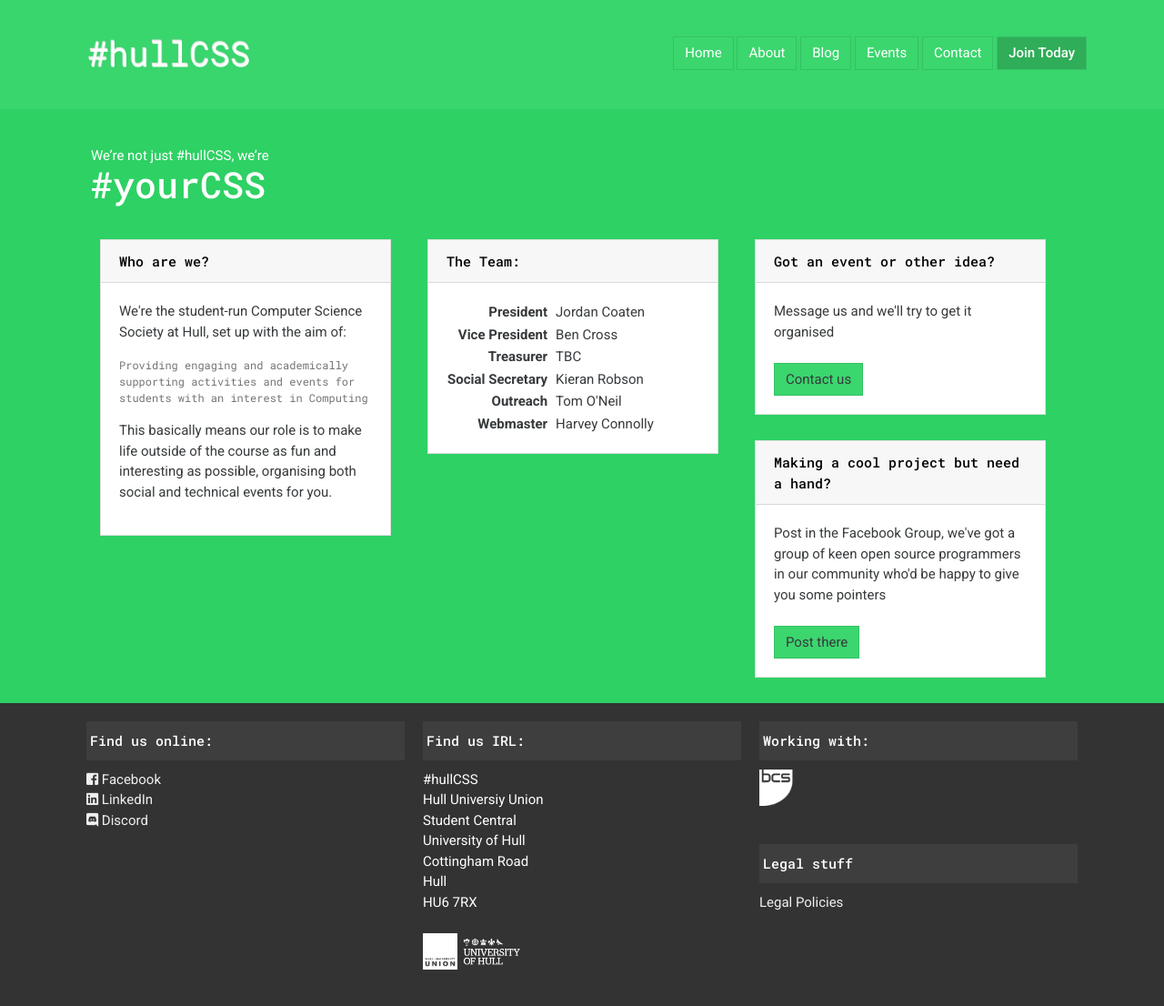
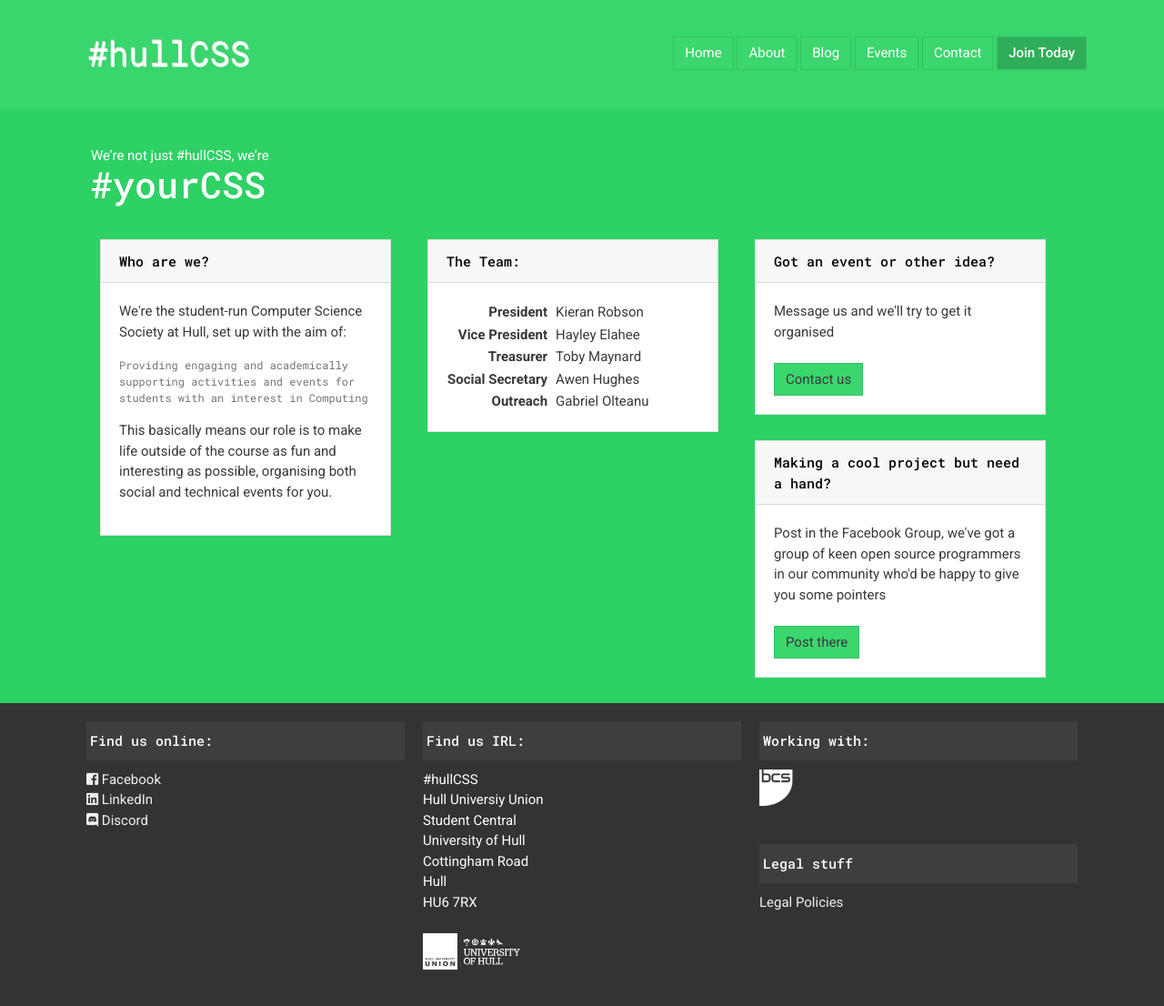
Before and after one commit to hullcss/hullcss-site, a Jekyll site: the page built from pages/about.md, in a window 1280 px wide. Shown: the whole page at 91% size. Built offline with Jekyll 4.4.1, drawn with Linux system fonts in a browser that asks for light colours; nearby versions of some CDN libraries.

Commit message:
Update about.md

```diff
--- a/pages/about.md
+++ b/pages/about.md
@@ -33,27 +33,23 @@ Providing engaging and academically supporting activities and events for student
     <table>
       <tr>
         <td class="font-weight-bold text-right">President</td>
-        <td class="pl-2">Jordan Coaten</td>
+        <td class="pl-2">Kieran Robson</td>
       </tr>
       <tr>
         <td class="font-weight-bold text-right">Vice President</td>
-        <td class="pl-2">Ben Cross</td>
+        <td class="pl-2">Hayley Elahee</td>
       </tr>
       <tr>
         <td class="font-weight-bold text-right">Treasurer</td>
-        <td class="pl-2">TBC</td>
+        <td class="pl-2">Toby Maynard</td>
       </tr>
       <tr>
         <td class="font-weight-bold text-right">Social Secretary</td>
-        <td class="pl-2">Kieran Robson</td>
+        <td class="pl-2">Awen Hughes</td>
       </tr>
       <tr>
         <td class="font-weight-bold text-right">Outreach</td>
-        <td class="pl-2">Tom O'Neil</td>
-      </tr>
-      <tr>
-        <td class="font-weight-bold text-right">Webmaster</td>
-        <td class="pl-2">Harvey Connolly</td>
+        <td class="pl-2">Gabriel Olteanu</td>
       </tr>
     </table>
   </div>
```
